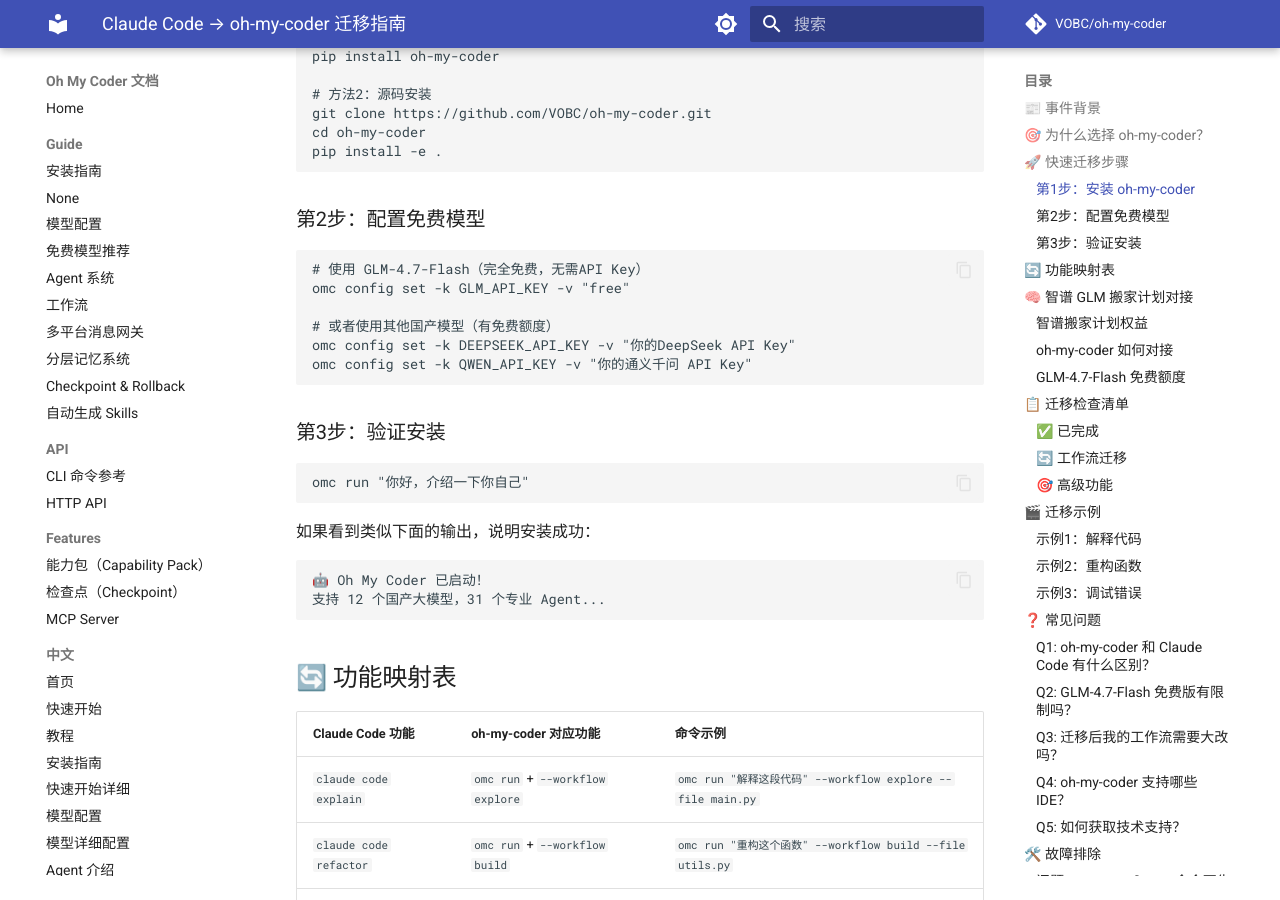
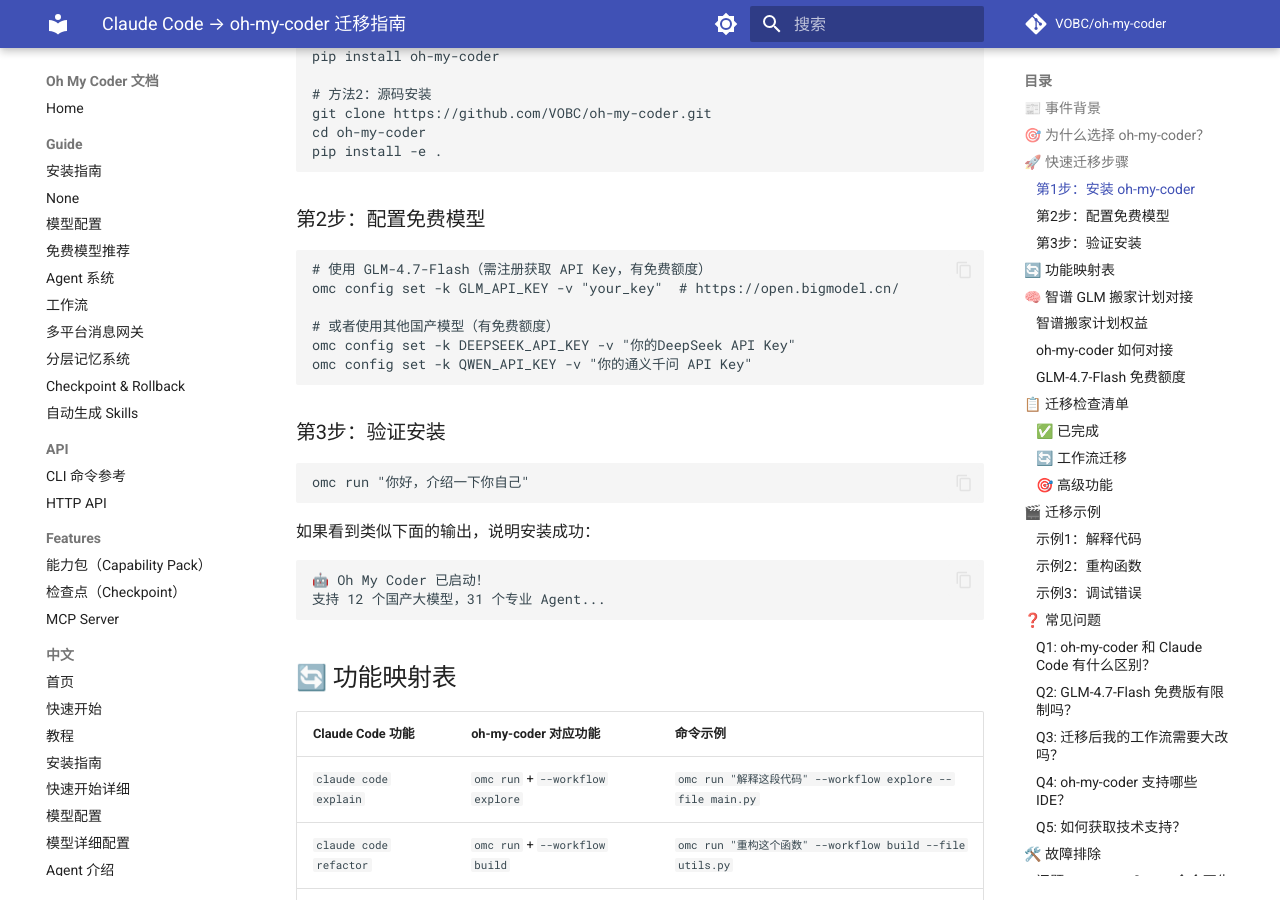
Before and after one commit to VOBC/oh-my-coder, an MkDocs documentation site: the page built from docs/guide/claude-migration.md, in a window 1280 px wide and 900 px high, scrolled down 976 px. Built offline with MkDocs 1.6.1 and Material for MkDocs 9.7.7, drawn with Linux system fonts in a browser that asks for light colours; comment, search, counter and statistics services are not loaded; some of the changed text lies outside the part shown.

Commit message:
fix: 修复 docs/ 下的 GLM 免费示例错误

````diff
--- a/docs/guide/claude-migration.md
+++ b/docs/guide/claude-migration.md
@@ -41,8 +41,8 @@
 ### 第2步：配置免费模型
 
 ```bash
-# 使用 GLM-4.7-Flash（完全免费，无需API Key）
-omc config set -k GLM_API_KEY -v "free"
+# 使用 GLM-4.7-Flash（需注册获取 API Key，有免费额度）
+omc config set -k GLM_API_KEY -v "your_key"  # https://open.bigmodel.cn/
 
 # 或者使用其他国产模型（有免费额度）
 omc config set -k DEEPSEEK_API_KEY -v "你的DeepSeek API Key"
@@ -100,7 +100,7 @@
 即使不注册智谱 API，也可以使用 **GLM-4.7-Flash 的免费版本**：
 
 ```bash
-omc config set -k GLM_API_KEY -v "free"
+omc config set -k GLM_API_KEY -v "your_key"  # https://open.bigmodel.cn/
 ```
 
 这个免费版本：
@@ -196,11 +196,11 @@
 omc config show
 
 # 方法2: 直接设置环境变量
-export GLM_API_KEY="free"
+export GLM_API_KEY=your_key  # https://open.bigmodel.cn/
 omc run "测试"  # 临时生效
 
 # 方法3: 编辑 .env 文件
-echo 'GLM_API_KEY=free' >> .env
+echo 'GLM_API_KEY=your_key' >> .env  # https://open.bigmodel.cn/
 ```
 
 ### 问题2: 安装失败（pip install oh-my-coder 报错）
@@ -249,7 +249,7 @@
 
 ## 🎯 最后建议
 
-1. **先试用免费版**：用 `omc config set -k GLM_API_KEY -v "free"` 先体验
+1. **先试用免费版（需注册获取 API Key）**：用 `omc config set -k GLM_API_KEY -v "your_key"` 先体验
 2. **逐步迁移**：从简单的解释、重构开始，逐步适应新工具
 3. **反馈问题**：遇到问题及时在 GitHub Issues 反馈，我们会快速修复
 
````
Also changed, not shown: docs/guide/free-models.md (+3 -3 lines).
